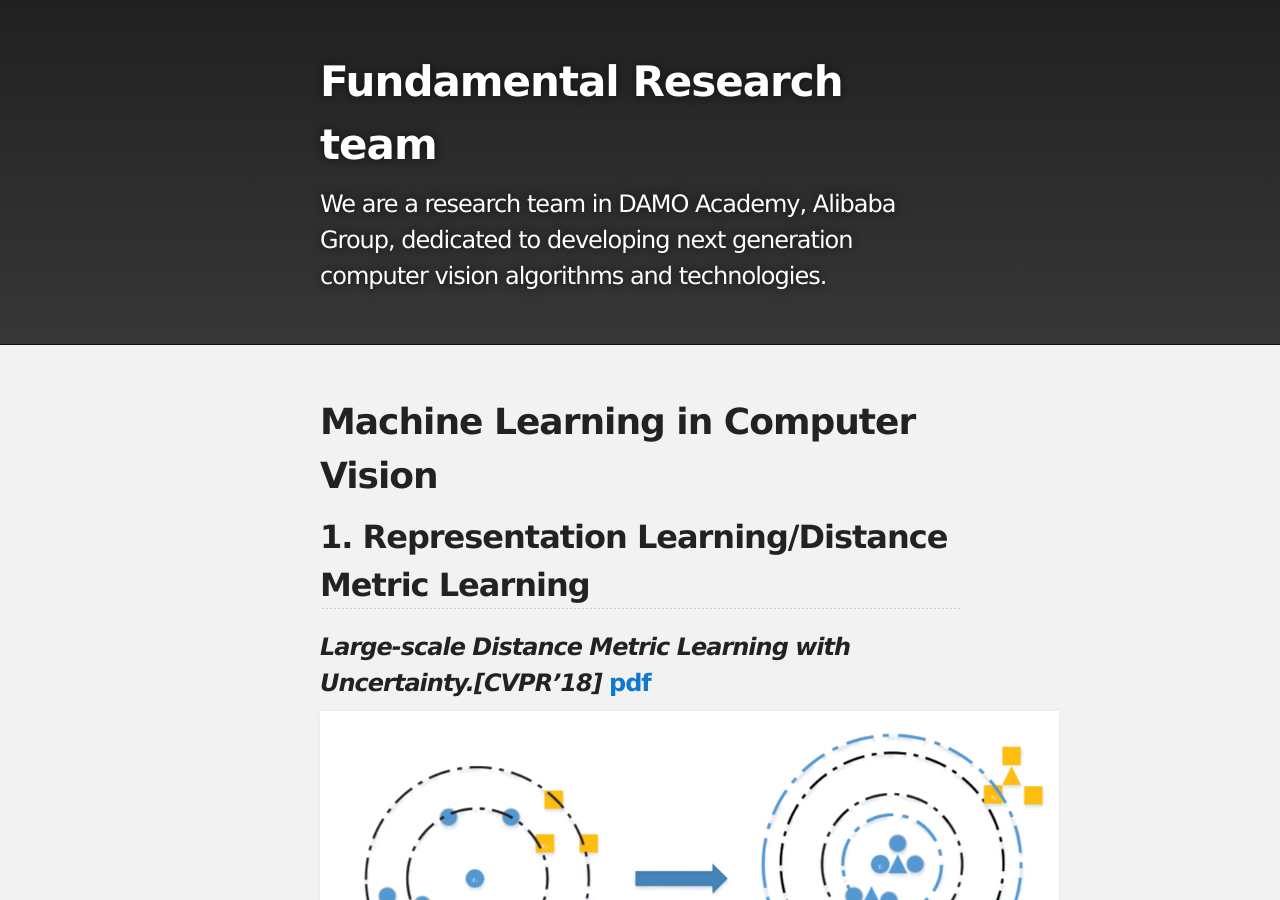
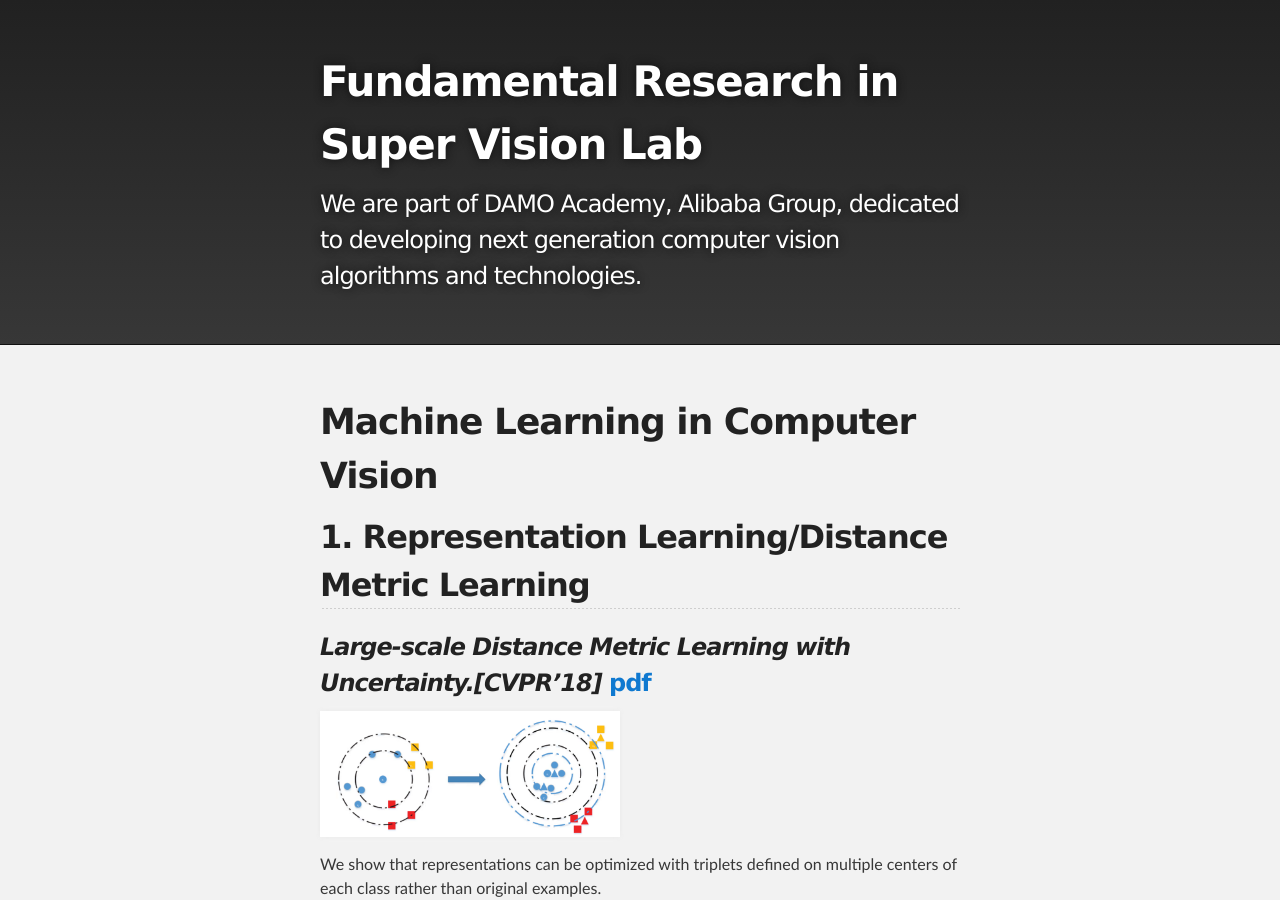
Before and after one commit to fanw/fanw.github.io, a Jekyll site: the page built from ML_in_vision.md, in a window 1280 px wide and 900 px high. Built offline with Jekyll 4.4.1, drawn with Linux system fonts in a browser that asks for light colours; our own code applies the rules of GitHub Pages for plain Markdown files.

Commit message:
Content modification

```diff
--- a/ML_in_vision.md
+++ b/ML_in_vision.md
@@ -10,20 +10,20 @@ layout: default
 
 ### _Large-scale Distance Metric Learning with Uncertainty.[CVPR'18]_ [pdf](https://arxiv.org/pdf/1805.10384.pdf)
 
-![distance_metric_learning_cvpr18](./pictures/distance_metric_learning_cvpr18.png)
+<img src="./pictures/distance_metric_learning_cvpr18.png" alt="distance_metric_learning_cvpr18" width="300"/>
 
 We show that representations can be optimized with triplets defined on multiple centers of each class rather than original examples.
 
 
 ### _SoftTriple Loss: Deep Metric Learning Without Triplet Sampling.[ICCV'19]_ [pdf](https://arxiv.org/pdf/1909.05235.pdf) [code](https://github.com/idstcv/SoftTriple)
 
-![soft_triplets_iccv19](./pictures/soft_triplets_iccv19.png)
+<img src="./pictures/soft_triplets_iccv19.png" alt="soft_triplets_iccv19" width="300"/>
 
 We show that the conventional cross entropy loss with normalized softmax operator is equivalent to a triplet loss defined on proxies from classes. Based on the analysis, an improved loss encoding multiple proxies for each class is proposed.
 
 ### _Hierarchically Robust Representation Learning.[CVPR'20]_ [pdf](https://arxiv.org/pdf/1911.04047.pdf) [resource](http://qi-qian.com/codes/imagenet_concepts.txt)
 
-![hierarchically_robust_learning_cvpr20](./pictures/hierarchically_robust_learning_cvpr20.png)
+<img src="./pictures/hierarchically_robust_learning_cvpr20.png" alt="hierarchically_robust_learning_cvpr20" width="300"/>
 
 We propose an algorithm to balance the performance of different classes in the source domain for pre-training. A balanced model can be better for fine-tuning on a different domain.
 
@@ -33,14 +33,14 @@ We propose an algorithm to balance the performance of different classes in the s
 
 ### _Dash: Semi-Supervised Learning with Dynamic Thresholding.[ICML'21]_ [pdf](http://proceedings.mlr.press/v139/xu21e/xu21e.pdf)
 
-![dash_icml21](./pictures/dash_icml21.png)
+<img src="./pictures/dash_icml21.png" alt="dash_icml21" width="300"/>
 
 We propose a novel thresholding strategy to pick the appropriate unlabeled data for semi-supervised learning.
 
 
 ### _Weakly Supervised Representation Learning with Coarse Labels.[ICCV'21]_ [pdf](https://arxiv.org/pdf/2005.09681.pdf) [code](https://github.com/idstcv/CoIns)
 
-![coarse_labels_iccv21](./pictures/coarse_labels_iccv21.png)
+<img src="./pictures/coarse_labels_iccv21.png" alt="coarse_labels_iccv21" width="300"/>
 
 We show that representations learned by deep learning is closely related to the training task. With coarse labels only, it is possible to approach the performance with full supervision.
 
@@ -50,13 +50,13 @@ We show that representations learned by deep learning is closely related to the
 
 ### _Robust Optimization over Multiple Domains.[AAAI'19]_ [pdf](http://qi-qian.com/papers/aaai19.pdf)
 
-![robust_opt_aaai19](./pictures/robust_opt_aaai19.png)
+<img src="./pictures/robust_opt_aaai19.png" alt="robust_opt_aaai19" width="300"/>
 
 Given examples from multiple domains, we propose an algorithm to optimize the worst domain effectively.
 
 ### _DR Loss: Improving Object Detection by Distributional Ranking.[CVPR'20]._ [pdf](https://arxiv.org/pdf/1907.10156.pdf) [code](https://github.com/idstcv/DR_loss)
 
-![dr_loss_cvpr20](./pictures/dr_loss_cvpr20.png)
+<img src="./pictures/dr_loss_cvpr20.png" alt="dr_loss_cvpr20" width="300"/>
 
 To tackle the imbalance issue in object detection, we convert the classification problem to a ranking problem and propose a novel loss accordingly.
 
--- a/_config.yml
+++ b/_config.yml
@@ -1,5 +1,5 @@
-title: Fundamental Research team
-description: We are a research team in DAMO Academy, Alibaba Group, dedicated to developing next generation computer vision algorithms and technologies.
+title: Fundamental Research in Super Vision Lab
+description: We are part of DAMO Academy, Alibaba Group, dedicated to developing next generation computer vision algorithms and technologies.
 show_downloads: false
 google_analytics:
 theme: jekyll-theme-slate
```
Also changed, not shown: Transformers_in_vision.md (+4 -4 lines), index.md (+0 -4 lines), research.md (+1 -0 lines), team.md (+8 -0 lines).
